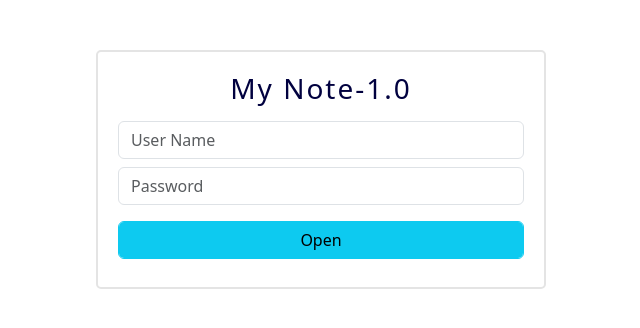
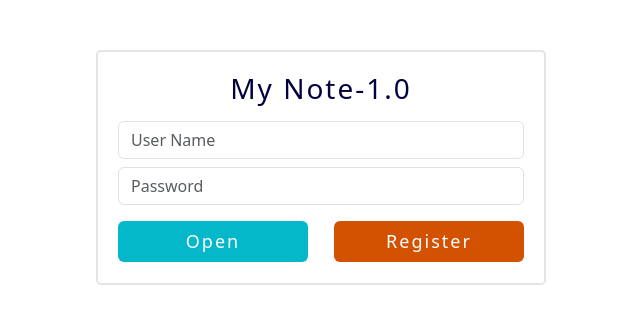
Before and after one commit to zaman20/note_pad, a PHP site: page / in a window 1280 px wide. Shown: the top 328 px of the page, without its empty margins (319-959 px from the left). Run offline with PHP 8.4, Linux system fonts and the light colour scheme.

Commit message:
login registration done

```diff
--- a/all-notes.php
+++ b/all-notes.php
@@ -24,7 +24,7 @@
                     <!-- php code -->
                     <?php
                         include('server.php');
-                        $sql = "SELECT * FROM notes";
+                        $sql = "SELECT * FROM `notes`";
                         $query = mysqli_query($conn, $sql);
                         $result= mysqli_num_rows($query);
                         $count =0;
--- a/index.html
+++ b/index.php
@@ -15,12 +15,17 @@
             <div class="col-lg-12">
                 <div class="login-area">
                     <h2 class="title">My Note-1.0</h2>
-                    <form action="">
-                        <input type="text" placeholder="User Name" class="form-control my-2">
-                        <input type="password" placeholder="Password" class="form-control my-2">
-                        <input type="submit" value="Open" class="form-control btn btn-info my-2">
+                    <?php if(isset($_GET['msg'])){?>
+                        <p class="alert alert-danger"><?php echo $_GET['msg'];?></p>
+                    <?php }?>
+                    <form action="login.php" method="POST">
+                        <input type="text" name="user_name" placeholder="User Name" class="form-control my-2">
+                        <input type="password" name="password" placeholder="Password" class="form-control my-2">
+                        <input type="submit" value="Open" class="btn my-2 login-btn">
                     </form>
+                    <a href="register.php"  class="btn reg-btn">Register</a>
                 </div>
+
             </div>
         </div>
     </div>
--- a/style.css
+++ b/style.css
@@ -5,6 +5,7 @@
     border: 2px solid rgb(228, 228, 228);
     border-radius: 5px;
     padding: 20px;
+    height: 235px;
 }
 .title{
     font-size: 28px;
@@ -71,9 +72,33 @@
     color: red;
 }
 .box-wrapper{
-    width: 70%;
+    width: 75%;
     margin:0 auto;
 }
 .add-new-box{
     margin-bottom: 22px;
 }
+.login-btn {
+    width: 190px;
+    float: left;
+    margin-right: 20px;
+    color: white;
+    font-size: 18px;
+    letter-spacing: 2px;
+    font-weight: 500;
+    background: #04b8ca;
+    cursor: pointer;
+}
+.reg-btn {
+    width: 190px;
+    float: right;
+    margin-top: 8px;
+    color: white;
+    font-size: 18px;
+    font-weight: 500;
+    letter-spacing: 2px;
+    background: #d25202;
+}
+.login-btn:hover, .reg-btn:hover{
+    border: 2px solid wheat;
+}
```
Also changed, not shown: create-user.php (added, +15 -0 lines), database/notepad.sql (added, +101 -0 lines), login.php (added, +23 -0 lines), register.php (added, +34 -0 lines).
